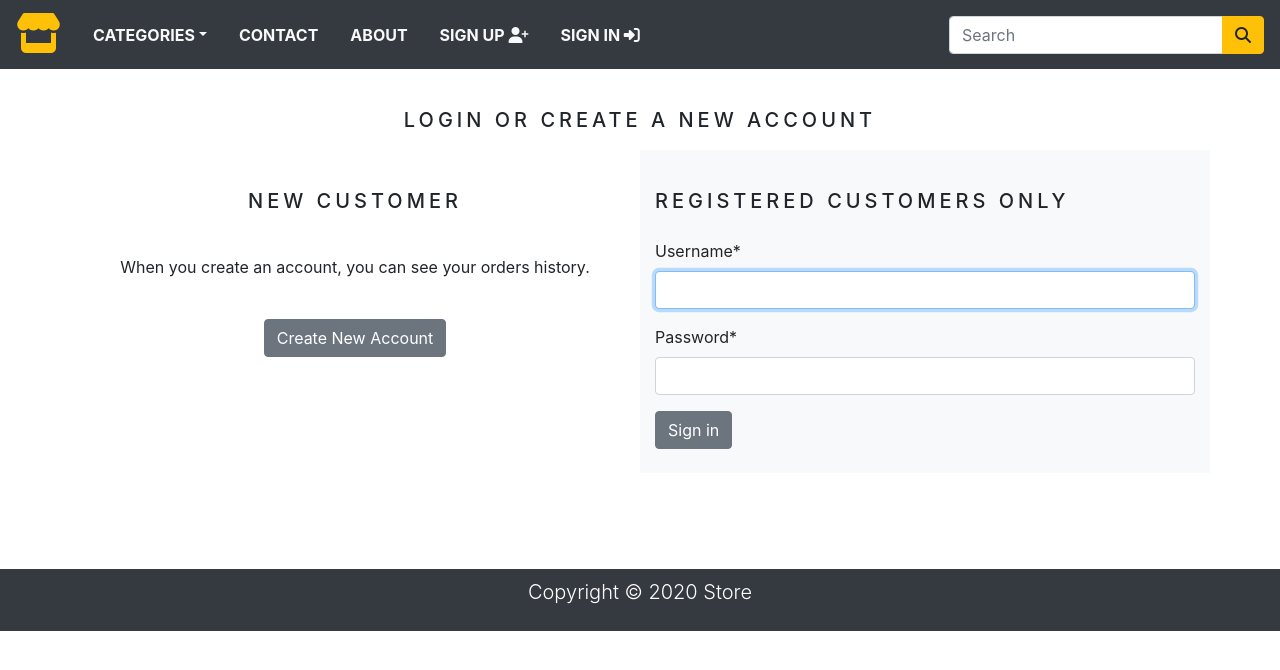
After one commit to ozavala/ecommerce_project, a Django app: page /account/signin/ in a window 1280 px wide. The commit adds this page. Shown: the top 670 px of the page. Run offline with Django 3.2, Linux system fonts and the light colour scheme; data comes from the database, SQL or seed files in the repository; both versions use the stored data as it was after the commit; some libraries are stand-ins or nearby versions.

Commit message:
-7-3 implemented user authentication, signin, signup

```diff
--- a/store/templates/navbar.html
+++ b/store/templates/navbar.html
@@ -12,14 +12,42 @@
         {% endfor %}
       </div>
     </li>
-    <li class= "nav-item"><a class = "nav-link text-light text-uppercase font-weight-bold px-3" href="">Contact</a></li>
-    <li class= "nav-item"><a class = "nav-link text-light text-uppercase font-weight-bold px-3" href="">About</a></li>
+    <li class="nav-item"><a class="nav-link text-light text-uppercase font-weight-bold px-3" href="">Contact</a></li>
+    <li class="nav-item"><a class="nav-link text-light text-uppercase font-weight-bold px-3" href="">About</a></li>
+    {% if request.user.is_authenticated and request.user.first_name %}
+      <li class="nav-item dropdown">
+        <a class="nav-link text-light text-uppercase font-weight-bold px-3 dropdown-toggle" data-toggle="dropdown">
+          Welcome, {{ request.user.first_name }} <i class="fas fa-user circle"></i>
+        </a>
+        <div class="dropdown-menu">
+          <a class="dropdown-item" href="">Order History</a>
+
+        </div>
+      </li>
+      <li class="nav-item">
+        <a class="nav-link text-light text-uppercase font-weight-bold px-3" href="{% url 'signout' %}">
+          Sign Out <i class="fas fa-sign-out-alt"></i>
+        </a>
+      </li>
+    {% else %}
+      <li class="nav-item">
+        <a class="nav-link text-light text-uppercase font-weight-bold px-3" href="{% url 'signup' %}">
+          Sign Up <i class="fas fa-user-plus"></i>
+        </a>
+      </li>
+      <li class="nav-item">
+        <a class="nav-link text-light text-uppercase font-weight-bold px-3" href="{% url 'signin' %}">
+          Sign In <i class="fas fa-sign-in-alt"></i>
+        </a>
+      </li>
+    {% endif %}
+
     {% if item_count > 0 %}
-     <li class= "nav-item">
-        <a class = "nav-link text-light text-uppercase font-weight-bold px-3" href="{% url 'cart_detail' %}">
-          <i class="fas fa-shopping-cart"></i>({{ item_count}})
-      </a>
-      {% endif %}
+    <li class="nav-item">
+      <a class="nav-link text-light text-uppercase font-weight-bold px-3" href="{% url 'cart_detail' %}">
+        <i class="fas fa-shopping-cart"></i>({{item_count}})
+    </a>
+    {% endif %}
      </li>
   </ul>
 
--- /dev/null
+++ b/store/templates/signin.html
@@ -0,0 +1,43 @@
+{% extends 'base.html' %}
+{% load static %}
+{% load crispy_forms_tags %}
+{% block title %}
+Sign in
+{% endblock %}
+
+{% block content %}
+  <div class="container">
+    <br>
+    <h1 class="product_title text-center">
+      Login or Create a New Account
+    </h1>
+    <div class="row">
+      <div class="col-12 col-sm-12 col-lg-6 text-center custom_div">
+        <br>
+        <h2 class="product_title">
+          New Customer
+        </h2>
+        <br>
+        <p>When you create an account, you can see your orders history.</p>
+        <br>
+        <a href="{% url 'signup' %}" class="btn btn-secondary">Create New Account</a>
+      </div>
+      <div class="col-12 col-sm-12 col-md-12 col-lg-6 bg-light">
+        <div>
+          <br>
+          <h2 class="product_title">
+            Registered Customers Only
+          </h2>
+          <form method="post">
+            {% csrf_token %}
+            <p>{{ form | crispy }}</p>
+            <button type="submit" name="button" class="btn btn-secondary">Sign in</button>
+          </form>
+          <br>
+        </div>
+      </div>
+    </div>
+    <br>
+  </div>
+  <br>
+{% endblock %}
--- a/store/urls.py
+++ b/store/urls.py
@@ -14,6 +14,6 @@ urlpatterns = [
          views.cart_remove_product, name='cart_remove_product'),
     path('thankyou/<int:order_id>', views.thanks_page, name='thanks_page'),
     path('account/create/', views.signupView, name='signup'),
-    #path('account/signin/', views.signinView, name='signin'),
-    #path('account/signout/', views.signoutView, name='signout'),
+    path('account/signin/', views.signinView, name='signin'),
+    path('account/signout/', views.signoutView, name='signout'),
 ]
--- a/store/views.py
+++ b/store/views.py
@@ -191,3 +191,25 @@ def signupView(request):
     else:
         form = SignUpForm()
     return render(request, 'signup.html', {'form': form})
+
+
+def signinView(request):
+    if request.method == 'POST':
+        form = AuthenticationForm(data=request.POST)
+        if form.is_valid():
+            username = request.POST['username']
+            password = request.POST['password']
+            user = authenticate(username=username, password=password)
+            if user is not None:
+                login(request, user)
+                return redirect('home')
+            else:
+                return redirect('signup')
+    else:
+        form = AuthenticationForm()
+    return render(request, 'signin.html', {'form': form})
+
+
+def signoutView(request):
+    logout(request)
+    return redirect('signin')
```
Also changed, not shown: requirements.txt (+5 -5 lines), db.sqlite3.
